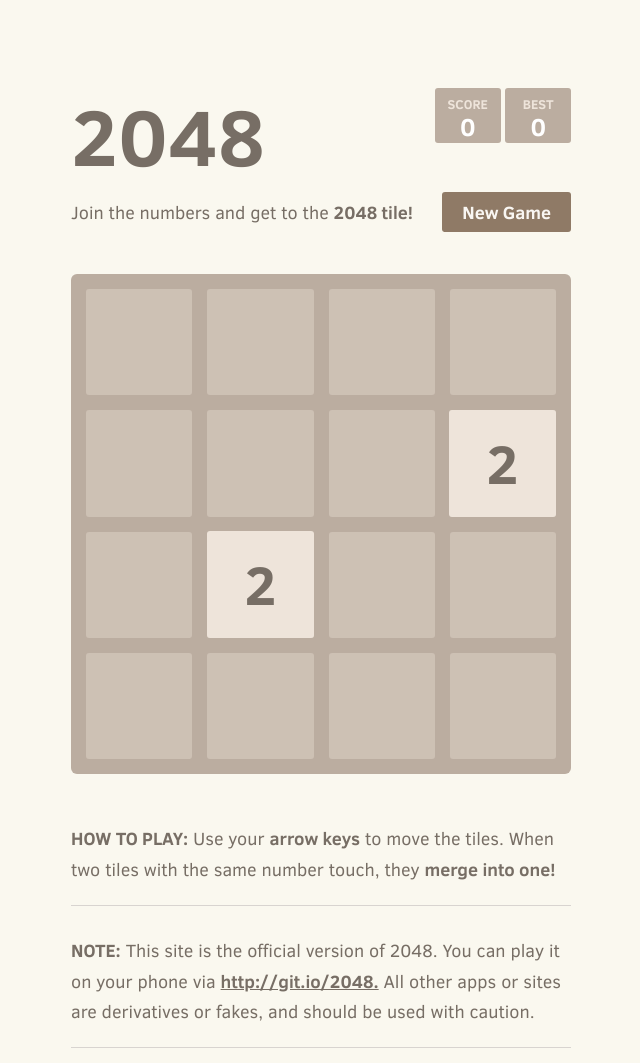
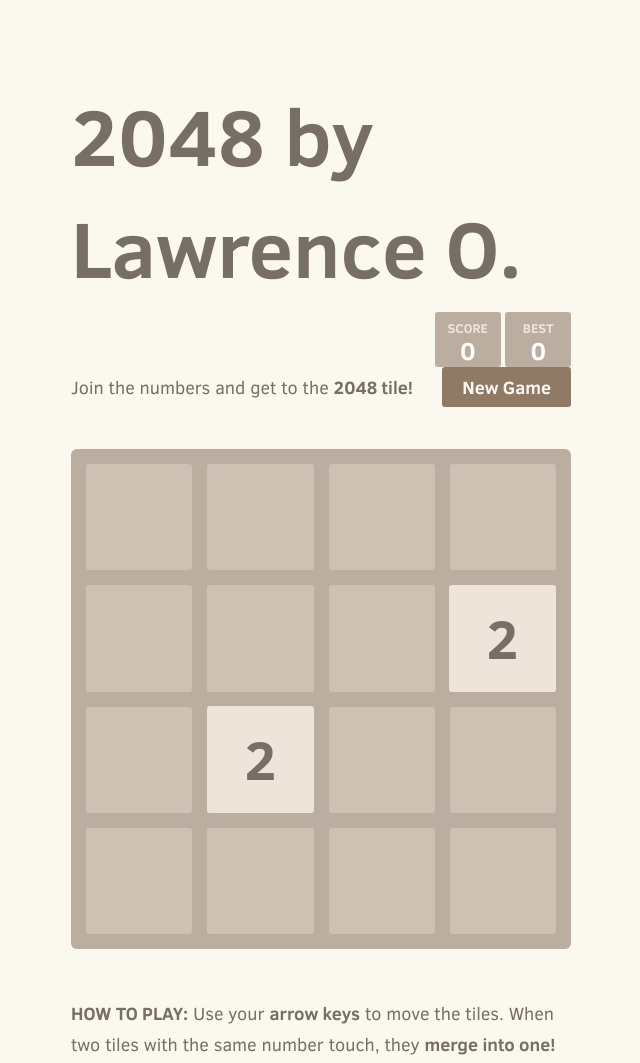
Before and after one commit to ibozen-lab/2048-game-ci-cd, a plain HTML site: page index.html in a window 1280 px wide. Shown: the top 1063 px of the page, without its empty margins (319-959 px from the left). Drawn offline with Linux system fonts and the light colour scheme.

Commit message:
update 2048

```diff
--- a/index.html
+++ b/index.html
@@ -19,7 +19,7 @@
 <body>
   <div class="container">
     <div class="heading">
-      <h1 class="title">2048</h1>
+      <h1 class="title">2048 by Lawrence O.</h1>
       <div class="scores-container">
         <div class="score-container">0</div>
         <div class="best-container">0</div>
```
